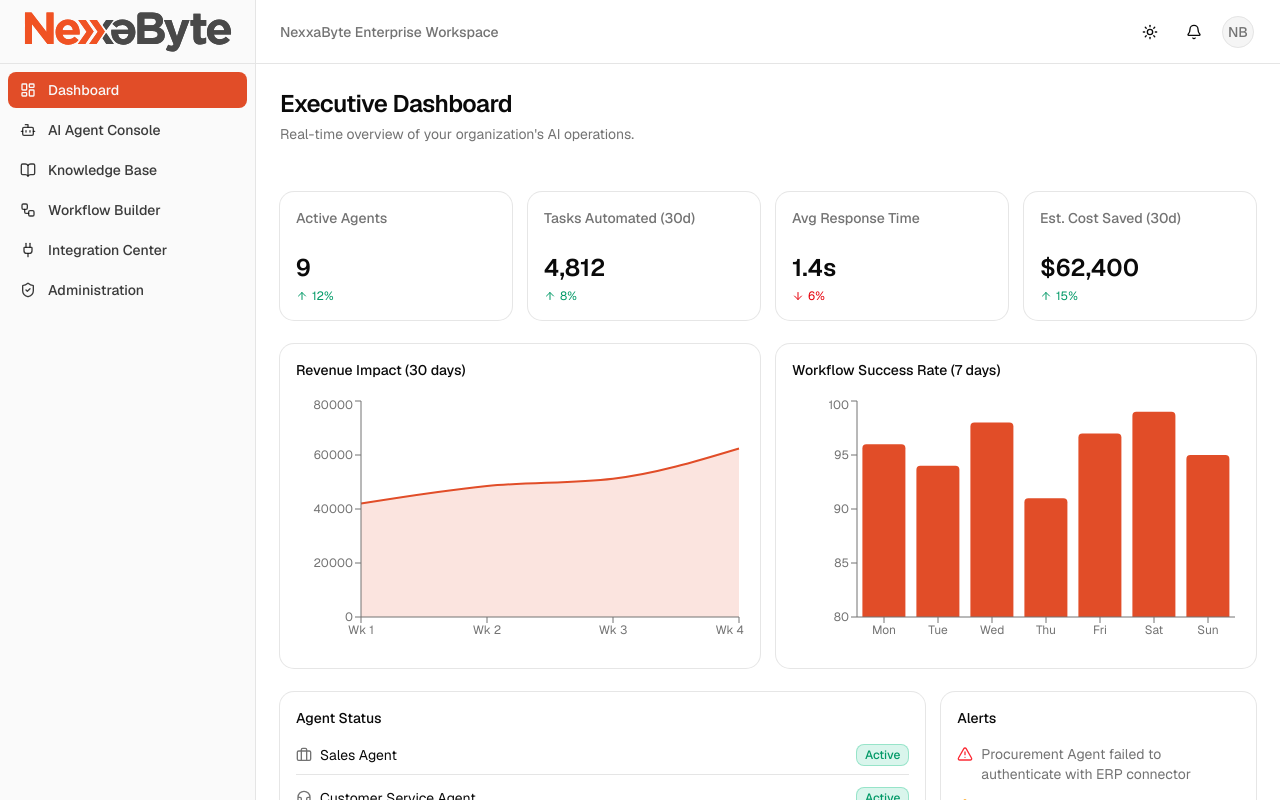
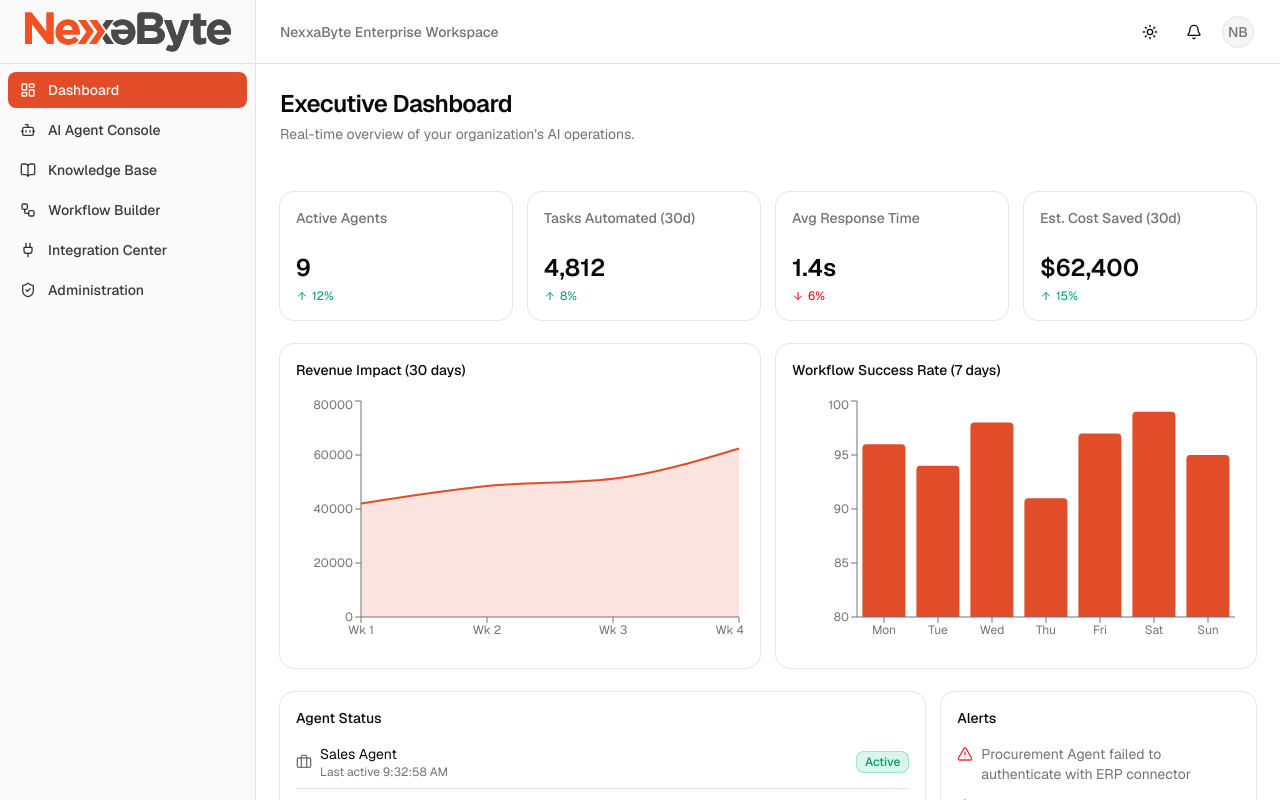
Before and after one commit to ren-urot/Agentic-AI-Workspace-v2, a Next.js app: page /dashboard in a window 1280 px wide. Shown: the top 800 px of the page. Built offline with nearby package versions, Linux system fonts and the light colour scheme.

Commit message:
Add fuller agent performance stats and dashboard last-active display

```diff
--- a/src/app/(app)/agents/[id]/agent-detail-tabs.tsx
+++ b/src/app/(app)/agents/[id]/agent-detail-tabs.tsx
@@ -105,7 +105,27 @@ export function AgentDetailTabs({ agent }: { agent: Agent }) {
         </Card>
       </TabsContent>
 
-      <TabsContent value="performance">
+      <TabsContent value="performance" className="space-y-4">
+        <div className="grid grid-cols-1 gap-4 sm:grid-cols-3">
+          <Card>
+            <CardHeader className="pb-2">
+              <CardTitle className="text-sm font-medium text-muted-foreground">Tasks Completed</CardTitle>
+            </CardHeader>
+            <CardContent className="text-2xl font-semibold">{agent.tasksCompleted}</CardContent>
+          </Card>
+          <Card>
+            <CardHeader className="pb-2">
+              <CardTitle className="text-sm font-medium text-muted-foreground">Success Rate</CardTitle>
+            </CardHeader>
+            <CardContent className="text-2xl font-semibold">{agent.successRate}%</CardContent>
+          </Card>
+          <Card>
+            <CardHeader className="pb-2">
+              <CardTitle className="text-sm font-medium text-muted-foreground">Avg Latency</CardTitle>
+            </CardHeader>
+            <CardContent className="text-2xl font-semibold">{agent.avgLatencyMs}ms</CardContent>
+          </Card>
+        </div>
         <Card>
           <CardHeader>
             <CardTitle className="text-sm">Tasks completed (last 7 days)</CardTitle>
--- a/src/app/(app)/dashboard/page.tsx
+++ b/src/app/(app)/dashboard/page.tsx
@@ -43,7 +43,12 @@ export default async function DashboardPage() {
               <div key={agent.id} className="flex items-center justify-between border-b pb-2 last:border-b-0 last:pb-0">
                 <div className="flex items-center gap-2">
                   <AgentIcon type={agent.type} className="h-4 w-4 text-muted-foreground" />
-                  <span className="text-sm">{agent.name}</span>
+                  <div>
+                    <p className="text-sm">{agent.name}</p>
+                    <p className="text-xs text-muted-foreground">
+                      Last active {new Date(agent.lastActive).toLocaleTimeString()}
+                    </p>
+                  </div>
                 </div>
                 <StatusBadge status={agent.status} />
               </div>
```
